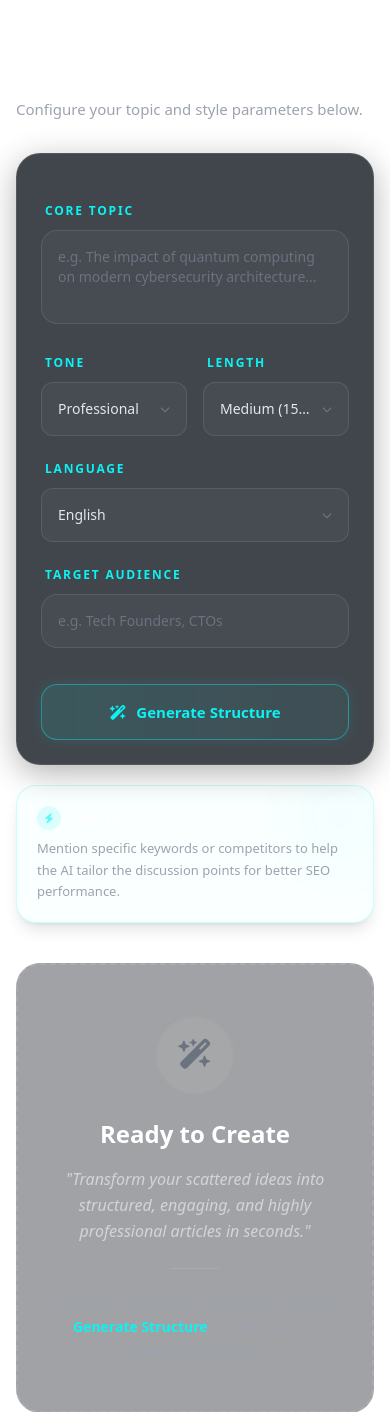
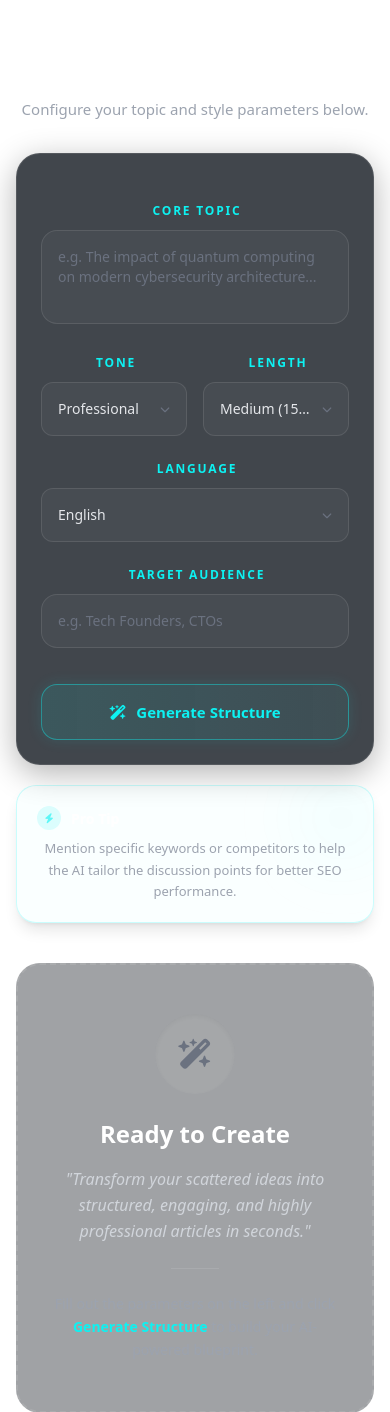
Before and after one commit to thevishaal/athenura-ai, a Django app: page /article/ in a window 390 px wide. Shown: the part 80-1492 px from the top of the page. Run offline with Django 5.2, Linux system fonts and the light colour scheme; the visitor is signed in with stand-in values (Sample User, id 1); parts of the project's set-up code (start-up, migrations or seed data) failed here and were passed over; some libraries are stand-ins or nearby versions.

Commit message:
artical fixed

```diff
--- a/article/templates/article/article.html
+++ b/article/templates/article/article.html
@@ -4,18 +4,18 @@
 {% block body_bg %}bg-footer{% endblock %}
 
 {% block content %}
-<div class="w-full max-w-7xl mx-auto px-4 sm:px-6 lg:px-8 py-12 md:py-16 border-b border-t border-white">
+<div class="w-full max-w-7xl mx-auto px-4 sm:px-6 lg:px-8 py-12 md:py-16 border-b border-t border-white/10">
 
-    <div class="grid grid-cols-1 lg:grid-cols-3 gap-10 lg:gap-12 items-start">
+    <div class="grid grid-cols-1 lg:grid-cols-3 gap-10 lg:gap-12 items-center lg:items-start">
 
-        <div class="lg:col-span-1 flex flex-col animate-fade-in">
-            <div class="mb-8">
+        <div class="lg:col-span-1 flex flex-col animate-fade-in items-center lg:items-start text-center lg:text-left w-full max-w-md mx-auto lg:max-w-full lg:mx-0">
+
+            <div class="mb-8 w-full">
                 <h1 class="text-3xl md:text-4xl font-black text-white mb-3 tracking-tight">Generate Article</h1>
                 <p class="text-gray-400 text-[15px] leading-relaxed">
                     Configure your topic and style parameters below.
                 </p>
             </div>
-
 
             <div id="form-area" class="w-full">
                 {% include "article/partials/form.html" %}
```
Lines whose indentation alone changed are shown as unchanged.
